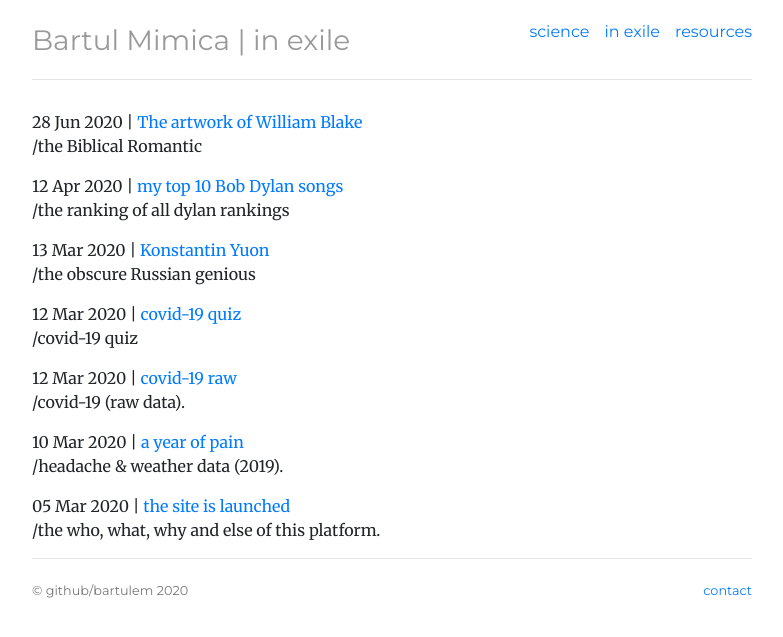
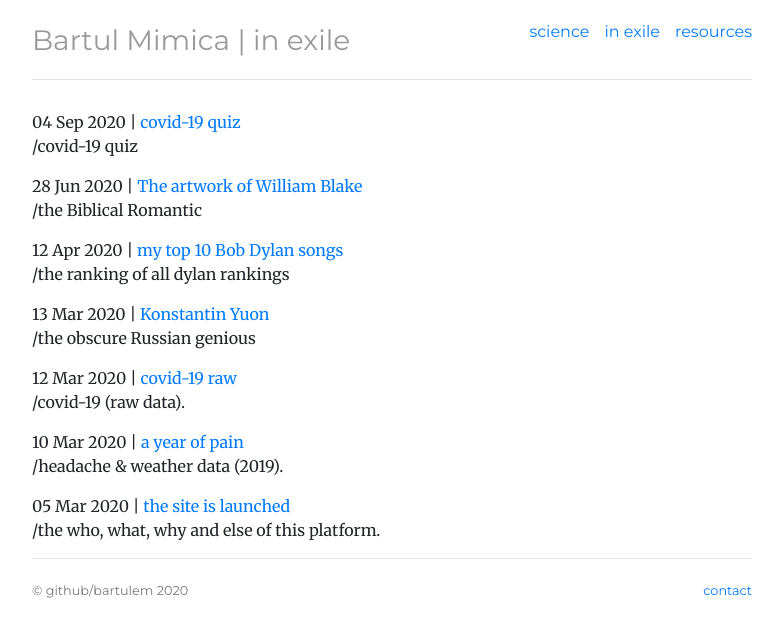
Before and after one commit to bartulem/bartulem.github.io, a Jekyll site: the page built from inexile/index.html, in a window 1280 px wide. Shown: the top 637 px of the page, without its empty margins (248-1031 px from the left). Built offline with Jekyll 4.4.1, drawn with Linux system fonts in a browser that asks for light colours; comment, search, counter and statistics services are not loaded.

Commit message:
modify date in covid19 quiz

```diff
--- a/inexile/_posts/2020-09-04-bartulem-covid19-quiz.md
+++ b/inexile/_posts/2020-09-04-bartulem-covid19-quiz.md
@@ -5,7 +5,7 @@ category: inexile
 catname: in exile
 title: "covid-19 quiz"
 author: bartulem
-date: 2020-03-12
+date: 2020-09-04
 ---
 <br/>
 The pandemic timeline is plotted below for three separate countries. One I currently work/reside in, one I'm currently on holiday in and one I'm supposed to re-locate to in the near future. I'll let you work out which is which.
```
